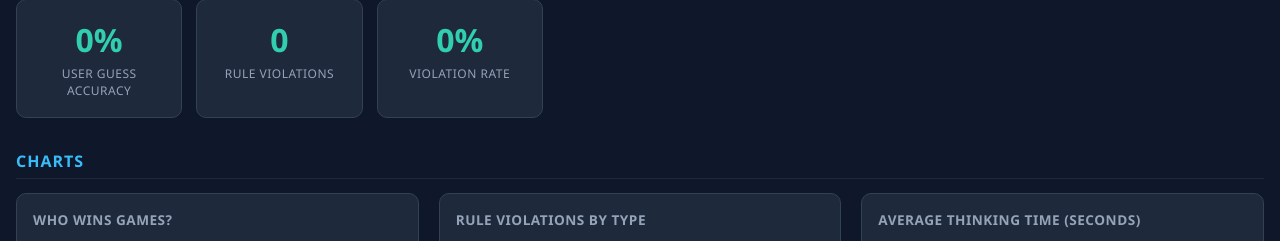
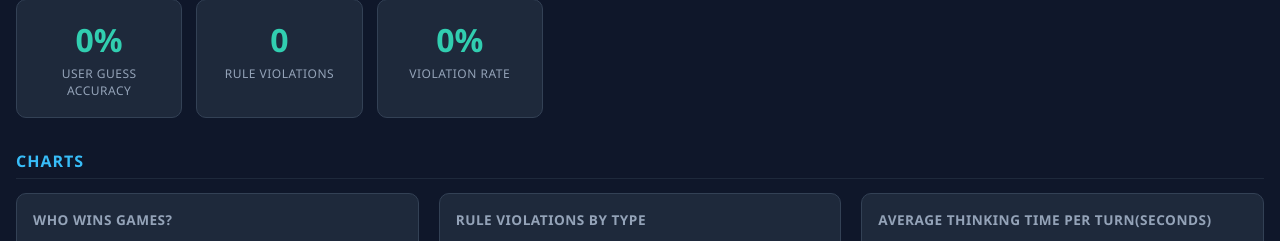
Before and after one commit to hassanhmostafa/word-battle, a Flask app: page /analytics in a window 1280 px wide. Shown: the part 326-567 px from the top of the page. Run offline with Flask 3, Linux system fonts and the light colour scheme; the visitor is signed in with stand-in values (Sample User, id 1); data comes from the database, SQL or seed files in the repository; data that the repository does not hold is empty.

Commit message:
Update heading for average thinking time in analytics

```diff
--- a/templates/analytics.html
+++ b/templates/analytics.html
@@ -182,7 +182,7 @@
           <canvas id="chartViolations"></canvas>
         </div>
         <div class="chart-box">
-          <h3>Average Thinking Time (seconds)</h3>
+          <h3>Average Thinking Time Per Turn(seconds)</h3>
           <canvas id="chartDuration"></canvas>
         </div>
         <div class="chart-box">
@@ -318,7 +318,7 @@
           );
         }
 
-        // Average Thinking Time
+        // Average Thinking Time Per Turn
         const turnDurationData = (d.turn_duration_comparison || []).filter(item => item.avg_sec !== null);
         if (turnDurationData.length) {
           makeChart('chartDuration', 'bar',
```
